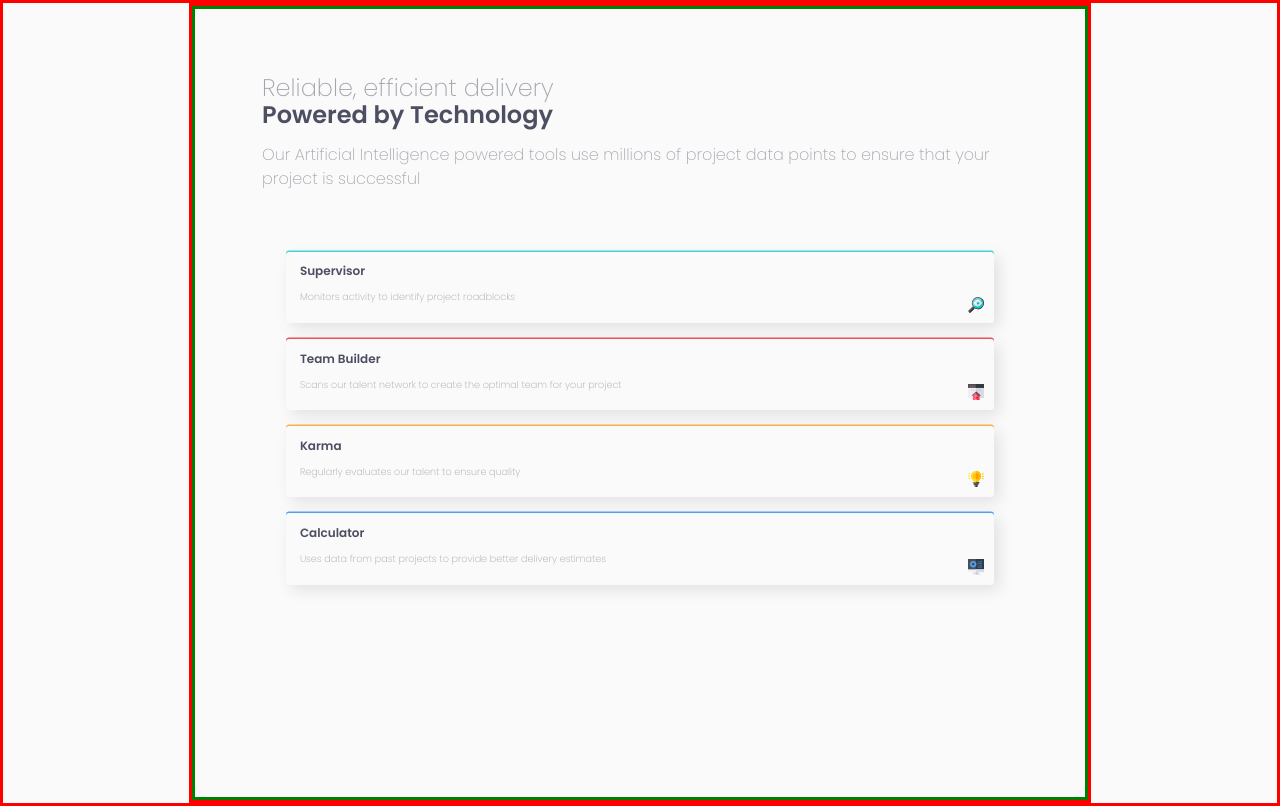
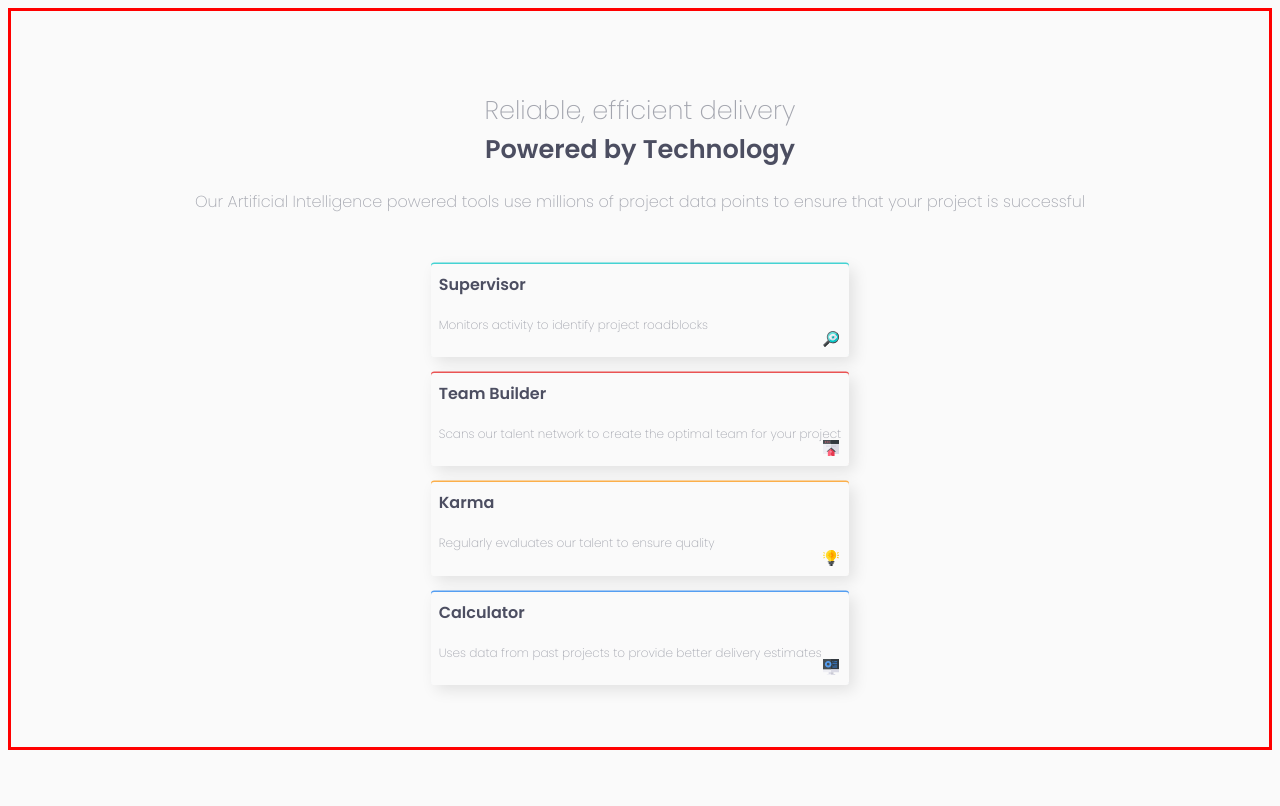
Before and after one commit to ardaacikgoz/four_card_section_master, a plain HTML site: page index.html in a window 1280 px wide. Drawn offline with Linux system fonts and the light colour scheme.

Commit message:
css_update

```diff
--- a/style.css
+++ b/style.css
@@ -1,161 +1,31 @@
-html,
-body,
-div,
-span,
-applet,
-object,
-iframe,
-h1,
-h2,
-h3,
-h4,
-h5,
-h6,
-p,
-blockquote,
-pre,
-a,
-abbr,
-acronym,
-address,
-big,
-cite,
-code,
-del,
-dfn,
-em,
-img,
-ins,
-kbd,
-q,
-s,
-samp,
-small,
-strike,
-strong,
-sub,
-sup,
-tt,
-var,
-b,
-u,
-i,
-center,
-dl,
-dt,
-dd,
-ol,
-ul,
-li,
-fieldset,
-form,
-label,
-legend,
-table,
-caption,
-tbody,
-tfoot,
-thead,
-tr,
-th,
-td,
-article,
-aside,
-canvas,
-details,
-embed,
-figure,
-figcaption,
-footer,
-header,
-hgroup,
-menu,
-nav,
-output,
-ruby,
-section,
-summary,
-time,
-mark,
-audio,
-video {
-  margin: 0;
-  padding: 0;
-  border: 0;
-  font-size: 100%;
-  font: inherit;
-  vertical-align: baseline;
-}
-/* HTML5 display-role reset for older browsers */
-article,
-aside,
-details,
-figcaption,
-figure,
-footer,
-header,
-hgroup,
-menu,
-nav,
-section {
-  display: block;
-}
-body {
-  line-height: 1;
-}
-ol,
-ul {
-  list-style: none;
-}
-blockquote,
-q {
-  quotes: none;
-}
-blockquote:before,
-blockquote:after,
-q:before,
-q:after {
-  content: "";
-  content: none;
-}
-table {
-  border-collapse: collapse;
-  border-spacing: 0;
-}
-
-html,
 body {
   background-color: hsl(0, 0%, 98%);
   font-family: "Poppins", sans-serif;
-  max-inline-size: 100%;
-  height: 100%;
+  border: red solid;
+}
+
+.container {
   display: flex;
   flex-direction: column;
   align-items: center;
   justify-content: center;
+  padding: 5%;
 
-  border: red solid;
-}
-
-.container {
-  max-inline-size: 100%;
-  height: 100%;
-  padding: 7.5%;
-  border: green solid;
 }
 
 h1 {
   color: hsl(229, 6%, 66%);
   font-weight: 200;
-  font-size: 1.5rem;
-  margin-bottom: 0.2rem;
+  font-size: 1.6rem;
+  margin-bottom: 0;
+
 }
 
 h2 {
   color: hsl(234, 12%, 34%);
   font-weight: 600;
-  font-size: 1.5rem;
-  margin-bottom: 1rem;
+  font-size: 1.6rem;
+  margin-top: 0;
 }
 
 p {
@@ -163,12 +33,15 @@ p {
   font-weight: 200;
   font-size: 1rem;
   line-height: 1.5rem;
+  margin-top: 0;
+
 }
 
 h3 {
   color: hsl(234, 12%, 34%);
   font-weight: 600;
-  font-size: 0.75rem;
+  font-size: 1rem;
+  margin-top: 0;
 }
 
 .cards {
@@ -177,7 +50,6 @@ h3 {
   justify-content: center;
   align-items: center;
   margin-top: 3%;
-  padding: 5%;
   gap: 1rem;
 }
 
@@ -211,8 +83,7 @@ h3 {
 }
 
 .content {
-  margin-top: 0.5rem;
-  font-size: 0.6rem;
+  font-size: 0.75rem;
 }
 
 img {
@@ -220,5 +91,4 @@ img {
   position: absolute;
   bottom: 10px;
   right: 10px;
-  order: red solid;
 }
```
